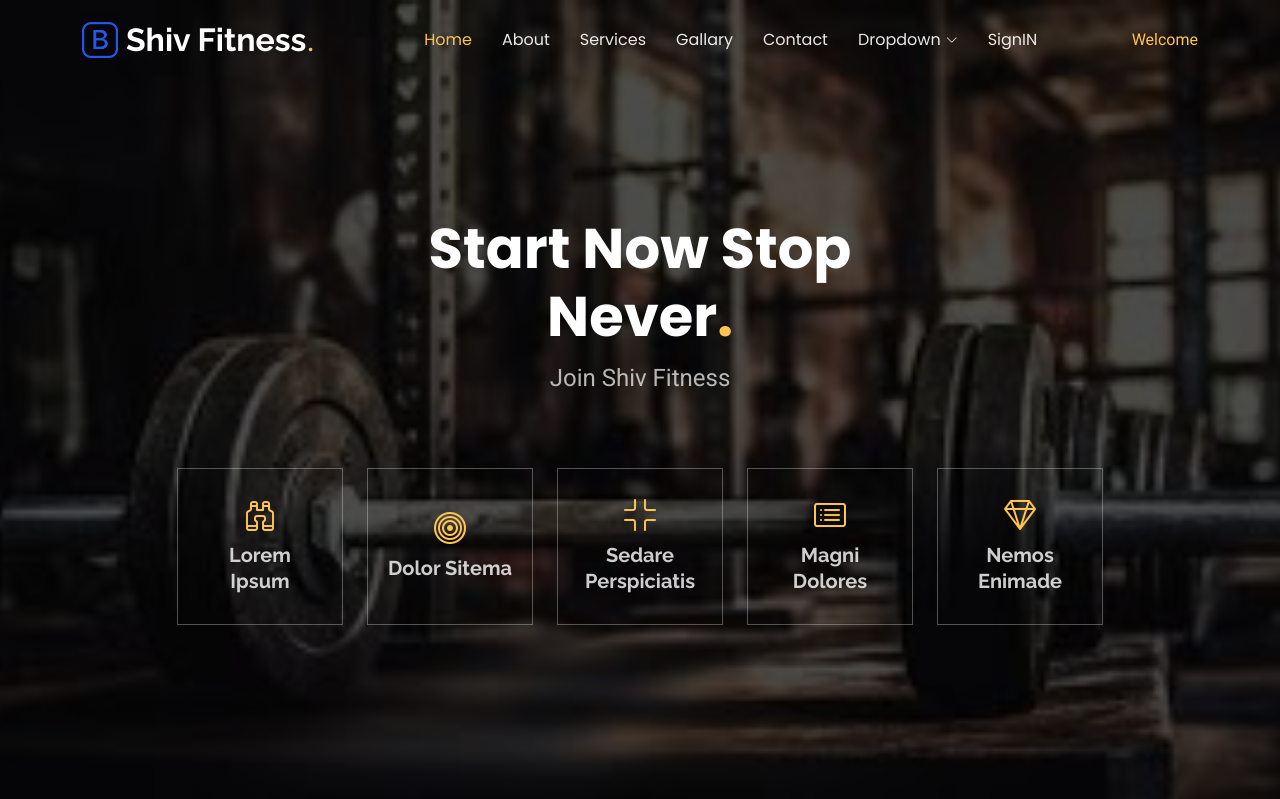
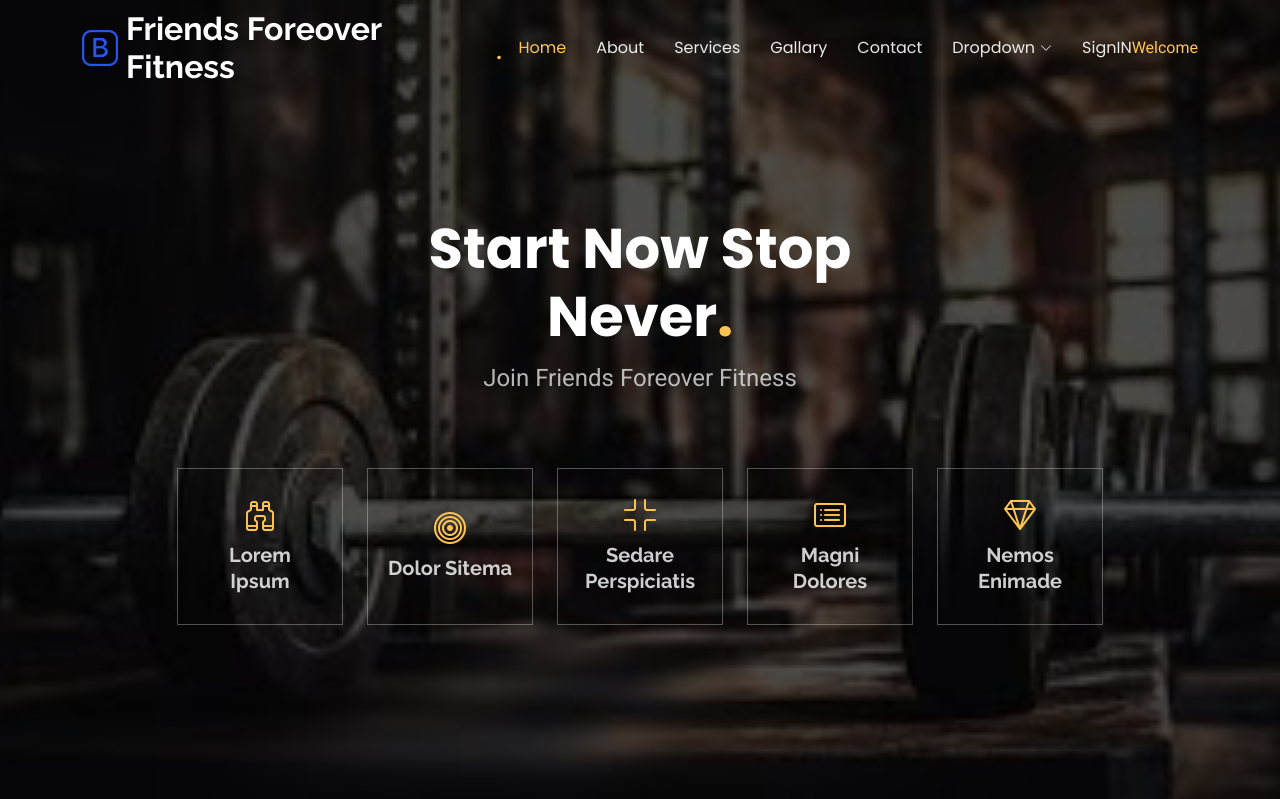
Before and after one commit to tandalevaibhav45/GYM-management-System, a Django app: page / in a window 1280 px wide. Shown: the top 799 px of the page. Run offline with Django 5.2, Linux system fonts and the light colour scheme; parts of the project's set-up code (start-up, migrations or seed data) failed here and were passed over; some libraries are stand-ins or nearby versions.

Commit message:
change name

```diff
--- a/gym_pro/gym_pro/settings.py
+++ b/gym_pro/gym_pro/settings.py
@@ -26,7 +26,7 @@ SECRET_KEY = 'django-insecure--qa6=my9g0mop@*6u+cy%b4rfj84g&609fhrlhb@84mx==zg)^
 # SECURITY WARNING: don't run with debug turned on in production!
 DEBUG = True
 
-ALLOWED_HOSTS = []
+ALLOWED_HOSTS = ["*"]
 #"192.168.1.4"
 
 
--- a/gym_pro/templates/base.html
+++ b/gym_pro/templates/base.html
@@ -7,7 +7,7 @@
 <head>
   <meta charset="utf-8">
   <meta content="width=device-width, initial-scale=1.0" name="viewport">
-  <title>Shiv GymFitness akola{% block title %} {% endblock title %}</title>
+  <title>Friends Foreover GymFitness akola{% block title %} {% endblock title %}</title>
   <meta content="" name="description">
   <meta content="" name="keywords">
 
@@ -40,7 +40,7 @@
       <a href="/" class="logo d-flex align-items-center me-auto me-lg-0">
         <!-- Uncomment the line below if you also wish to use an image logo -->
         <img src="static/assets/img/logo.png" alt="">
-        <h1 class="sitename">Shiv Fitness</h1>
+        <h1 class="sitename">Friends Foreover Fitness</h1>
         <span>.</span>
       </a>
 
--- a/gym_pro/templates/index.html
+++ b/gym_pro/templates/index.html
@@ -4,7 +4,7 @@
 <head>
   <meta charset="utf-8">
   <meta content="width=device-width, initial-scale=1.0" name="viewport">
-  <title>Shiv GymFitness akola</title>
+  <title>Friends Foreover GymFitness akola</title>
   <meta content="" name="description">
   <meta content="" name="keywords">
 
@@ -37,7 +37,7 @@
       <a href="/" class="logo d-flex align-items-center me-auto me-lg-0">
         <!-- Uncomment the line below if you also wish to use an image logo -->
         <img src="static/assets/img/logo.png" alt="">
-        <h1 class="sitename">Shiv Fitness</h1>
+        <h1 class="sitename">Friends Foreover Fitness</h1>
         <span>.</span>
       </a>
 
@@ -85,7 +85,7 @@
         <div class="row justify-content-center text-center" data-aos="fade-up" data-aos-delay="100">
           <div class="col-xl-6 col-lg-8">
             <h2>Start Now Stop Never<span>.</span></h2>
-            <p>Join Shiv Fitness</p>
+            <p>Join Friends Foreover Fitness</p>
           </div>
         </div>
 
```
Also changed, not shown: gym_pro/db.sqlite3.
